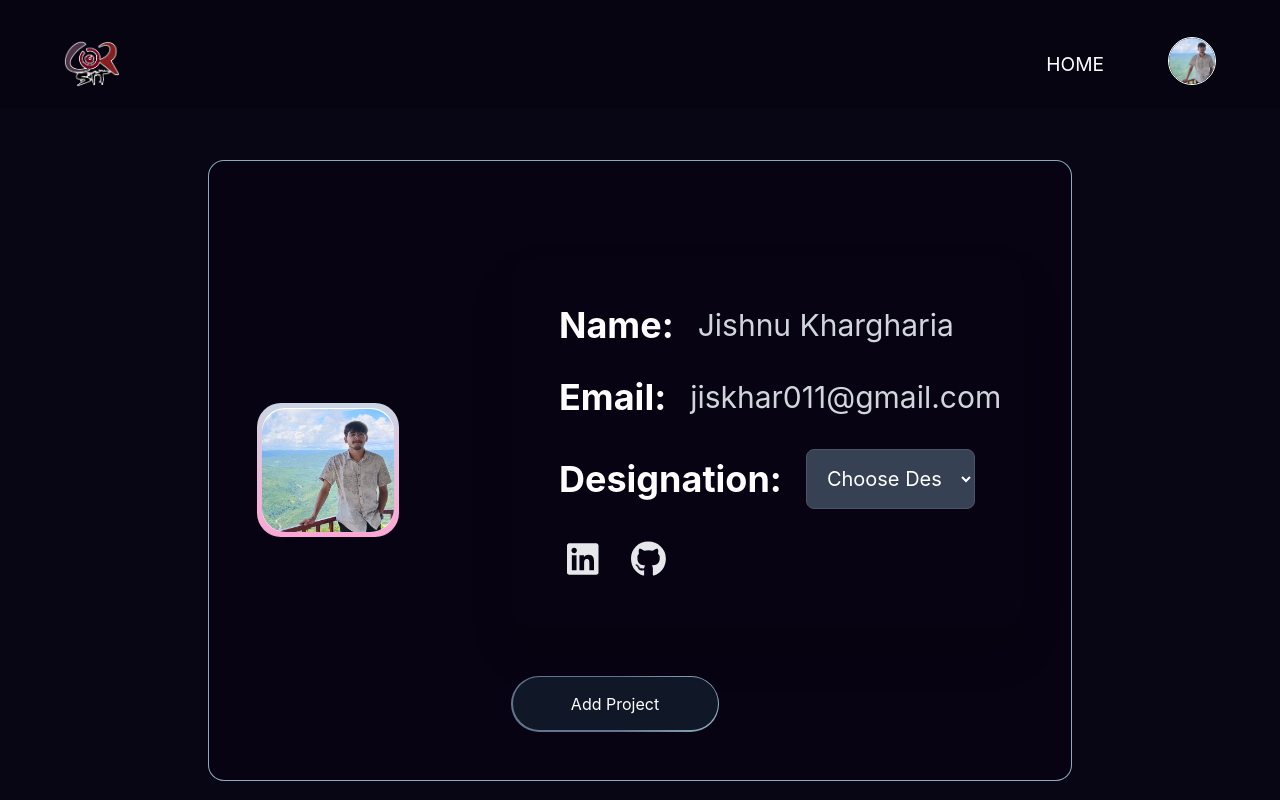
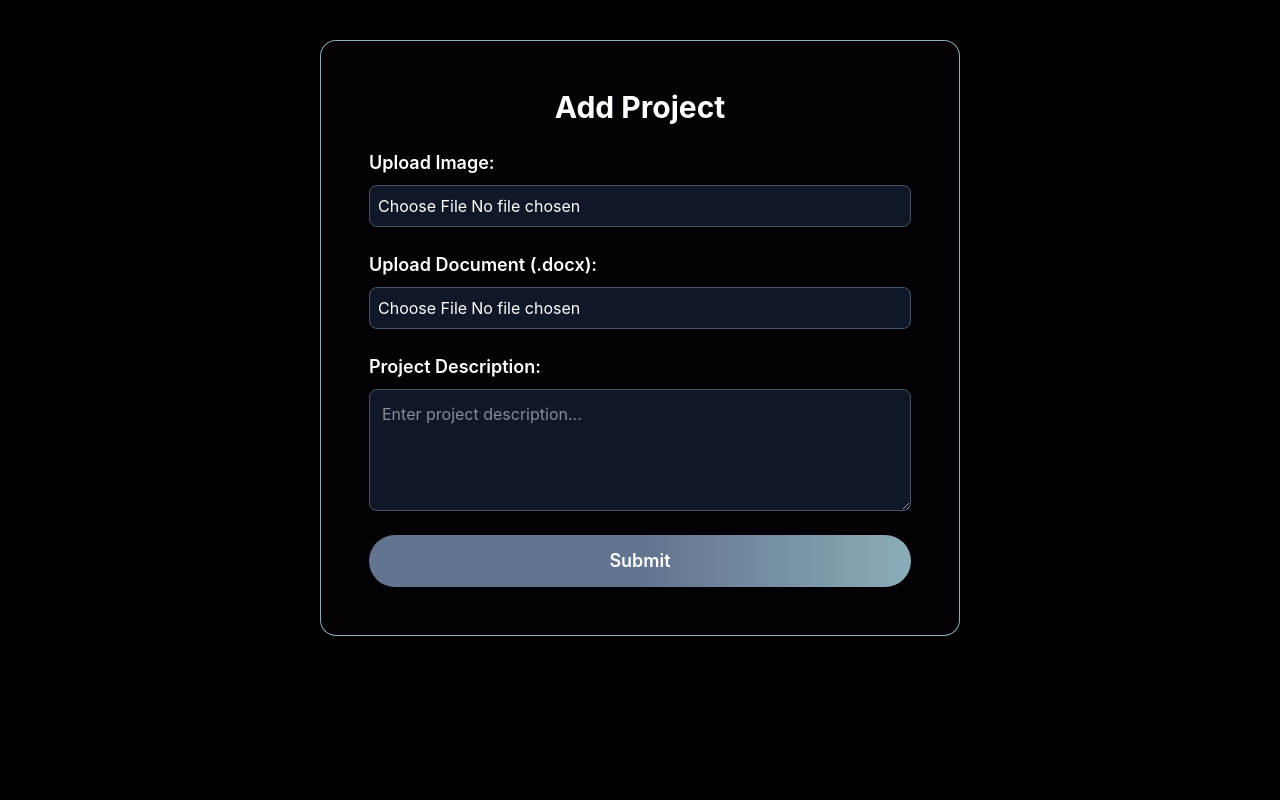
Before and after one commit to jishkhar/Corsit-O, a React (Vite) app: page /profile in a window 1280 px wide. Built offline with nearby package versions, Linux system fonts and the light colour scheme.

Commit message:
add AddProject

```diff
--- a/src/components/Profile/AddProject.jsx
+++ b/src/components/Profile/AddProject.jsx
@@ -1,11 +1,38 @@
-import React from 'react'
+import React, { useState } from 'react';
 
 const AddProject = () => {
+  const [image, setImage] = useState(null);
+  const [doc, setDoc] = useState(null);
+  const [description, setDescription] = useState("");
+
   return (
-    <>
-      Add Project
-    </>
-  )
+    <div className="p-6 bg-[#0b001056] h-fit text-white rounded-lg shadow-lg max-w-lg mx-auto mt-10">
+      <h2 className="text-2xl font-bold mb-4">Add Project</h2>
+
+      <label className="block mb-4">
+        <span className="text-lg">Upload Image:</span>
+        <input type="file" accept="image/*" onChange={(e) => setImage(e.target.files[0])} className="mt-2 block w-full text-gray-900 rounded-lg border border-gray-600 cursor-pointer bg-gray-700 focus:outline-none" />
+      </label>
+
+      <label className="block mb-4">
+        <span className="text-lg">Upload Document (.docx):</span>
+        <input type="file" accept=".docx" onChange={(e) => setDoc(e.target.files[0])} className="mt-2 block w-full text-gray-900 rounded-lg border border-gray-600 cursor-pointer bg-gray-700 focus:outline-none" />
+      </label>
+
+      <label className="block mb-4">
+        <span className="text-lg">Project Description:</span>
+        <textarea
+          value={description}
+          onChange={(e) => setDescription(e.target.value)}
+          className="mt-2 block w-full p-2 text-gray-900 rounded-lg border border-gray-600 bg-gray-700 focus:outline-none focus:ring-2 focus:ring-blue-400"
+          rows="4"
+          placeholder="Enter project description..."
+        />
+      </label>
+
+      <button className="mt-4 px-4 py-2 bg-blue-600 rounded-lg hover:bg-blue-700 transition">Submit</button>
+    </div>
+  );
 }
 
-export default AddProject
+export default AddProject;
--- a/src/components/Profile/Profile.jsx
+++ b/src/components/Profile/Profile.jsx
@@ -1,88 +1,52 @@
 import React, { useState } from 'react';
-import AddProject from './AddProject';
-import Header from './HeaderProfile';
-import profilePhoto from '../../assets/team/second/jishnu.jpg';
-import { FontAwesomeIcon } from "@fortawesome/react-fontawesome";
-import { faLinkedin, faGithub } from '@fortawesome/free-brands-svg-icons';
 
-const Profile = () => {
-  const [showAddProject, setShowAddProject] = useState(false);
+const AddProject = () => {
+  const [image, setImage] = useState(null);
+  const [doc, setDoc] = useState(null);
+  const [description, setDescription] = useState("");
 
   return (
-    <>
-      <Header />
+    <div className="mt-10 flex h-fit items-start justify-start px-12 py-12 border border-[rgba(173,216,230,0.8)] rounded-2xl bg-[#0b001056] text-white w-[50vw] mx-auto">
+      <div className="w-full">
+        <h2 className="text-3xl font-bold mb-6 text-center">Add Project</h2>
 
-      <div className="h-[100vh] bg-[#080514] text-white pt-40 px-52">
-        <div className="flex h-fit items-start justify-start px-12 py-12 border border-[rgba(173,216,230,0.8)] rounded-2xl bg-[#0b001056]">
-          <div className="flex items-center gap-28">
+        <label className="block mb-6">
+          <span className="text-lg font-semibold">Upload Image:</span>
+          <input
+            type="file"
+            accept="image/*"
+            onChange={(e) => setImage(e.target.files[0])}
+            className="mt-2 block w-full text-white rounded-lg border border-gray-600 cursor-pointer bg-gray-900 p-2 focus:outline-none"
+          />
+        </label>
 
-            <div className="max-w-md rounded-3xl p-[0.3rem] bg-gradient-to-b from-slate-300 to-pink-300 dark:from-slate-400 dark:to-[rgba(136,217,244,0.8)]">
-              <div className="rounded-[calc(1.5rem-1px)] p-[0.5px] bg-white dark:bg-gray-900">
-                <img className="w-full rounded-3xl" src={profilePhoto} alt="Image" />
-              </div>
-            </div>
+        <label className="block mb-6">
+          <span className="text-lg font-semibold">Upload Document (.docx):</span>
+          <input
+            type="file"
+            accept=".docx"
+            onChange={(e) => setDoc(e.target.files[0])}
+            className="mt-2 block w-full text-white rounded-lg border border-gray-600 cursor-pointer bg-gray-900 p-2 focus:outline-none"
+          />
+        </label>
 
-            <div>
-              <div className="w-[40vw] mx-auto my-12 p-12 rounded-3xl shadow-2xl text-xl">
-                <div className="mb-8 flex items-center gap-6">
-                  <h2 className="text-4xl font-bold text-white">Name:</h2>
-                  <p className="text-gray-300 text-3xl">Jishnu Khargharia</p>
-                </div>
+        <label className="block mb-6">
+          <span className="text-lg font-semibold">Project Description:</span>
+          <textarea
+            value={description}
+            onChange={(e) => setDescription(e.target.value)}
+            className="mt-2 block w-full p-3 text-white rounded-lg border border-gray-600 bg-gray-900 focus:outline-none focus:ring-2 focus:ring-blue-400"
+            rows="4"
+            placeholder="Enter project description..."
+          />
+        </label>
 
-                <div className="mb-8 flex items-center gap-6">
-                  <h2 className="text-4xl font-bold text-white">Email:</h2>
-                  <p className="text-gray-300 text-3xl">jiskhar011@gmail.com</p>
-                </div>
+        <button className="w-full px-4 py-3 text-lg font-semibold bg-gradient-to-r from-slate-500 via-slate-500 to-[rgba(173,216,230,0.8)] rounded-full hover:bg-gradient-to-l hover:shadow-sm hover:shadow-[rgba(167,219,236,0.8)] transition-all">
+          Submit
+        </button>
+      </div>
+    </div>
+  );
+}
 
-                <div className="mb-8 flex items-center gap-6">
-                  <h2 className="text-4xl font-bold text-white">Designation:</h2>
-                  <select className="p-4 w-full rounded-lg bg-gray-700 text-white border border-gray-600 focus:outline-none focus:ring-2 focus:ring-blue-400">
-                    <option value="" disabled selected>Choose Designation</option>
-                    <option value="1st-year">1st Year</option>
-                    <option value="2nd-year">2nd Year</option>
-                    <option value="3rd-year">3rd Year</option>
-                    <option value="4th-year">4th Year</option>
-                    <option value="chairman">Chairman</option>
-                    <option value="vice-chairman">Vice-Chairman</option>
-                    <option value="tech-lead">Tech Lead</option>
-                    <option value="treasurer">Treasurer</option>
-                    <option value="web-dev-lead">Web Dev Lead</option>
-                    <option value="android-dev-lead">Android Dev Lead</option>
-                    <option value="photoshop-lead">Photoshop Lead</option>
-                    <option value="digital-lead">Digital Lead</option>
-                  </select>
-                </div>
-
-                <div className="flex items-center gap-8">
-                  <div className="flex items-center gap-8 pl-2">
-                    <a href="https://www.linkedin.com/in/your-profile" target="_blank" rel="noopener noreferrer">
-                      <FontAwesomeIcon icon={faLinkedin} className="text-gray-200 text-4xl transition-all duration-300 hover:text-blue-400 hover:scale-110" />
-                    </a>
-                    <a href="https://github.com/your-profile" target="_blank" rel="noopener noreferrer">
-                      <FontAwesomeIcon icon={faGithub} className="text-gray-200 text-4xl transition-all duration-300 hover:text-blue-400 hover:scale-110" />
-                    </a>
-                  </div>
-                </div>
-              </div>
-
-              <button
-                type="button"
-                className="transition group flex h-14 w-52 items-center justify-center rounded-full bg-gradient-to-r from-slate-500 via-slate-500 to-[rgba(173,216,230,0.8)] p-[1.5px] text-white duration-300 hover:bg-gradient-to-l hover:shadow-sm hover:shadow-[rgba(167,219,236,0.8)]"
-                onClick={() => setShowAddProject(true)}
-              >
-                <div className="flex h-full w-full items-center justify-center rounded-full bg-gray-900 transition duration-300 ease-in-out group-hover:bg-gradient-to-br group-hover:from-gray-700 group-hover:to-gray-900 group-hover:transition group-hover:duration-300 group-hover:ease-in-out cursor-pointer">
-                  Add Project
-                </div>
-              </button>
-
-            </div>
-          </div>
-        </div>
-
-        {showAddProject && <AddProject />}
-      </div>
-    </>
-  );
-};
-
-export default Profile;
+export default AddProject;
```
